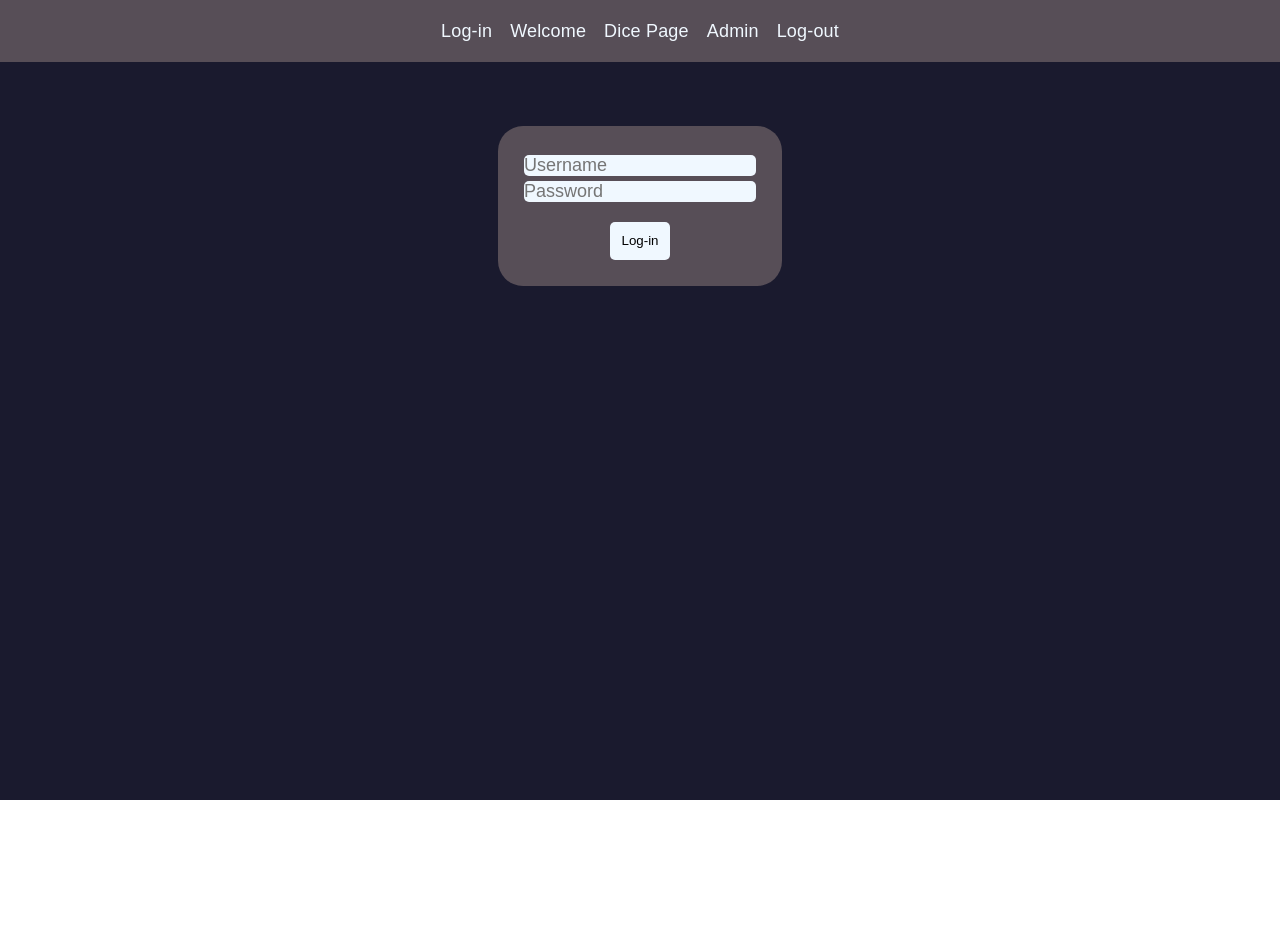
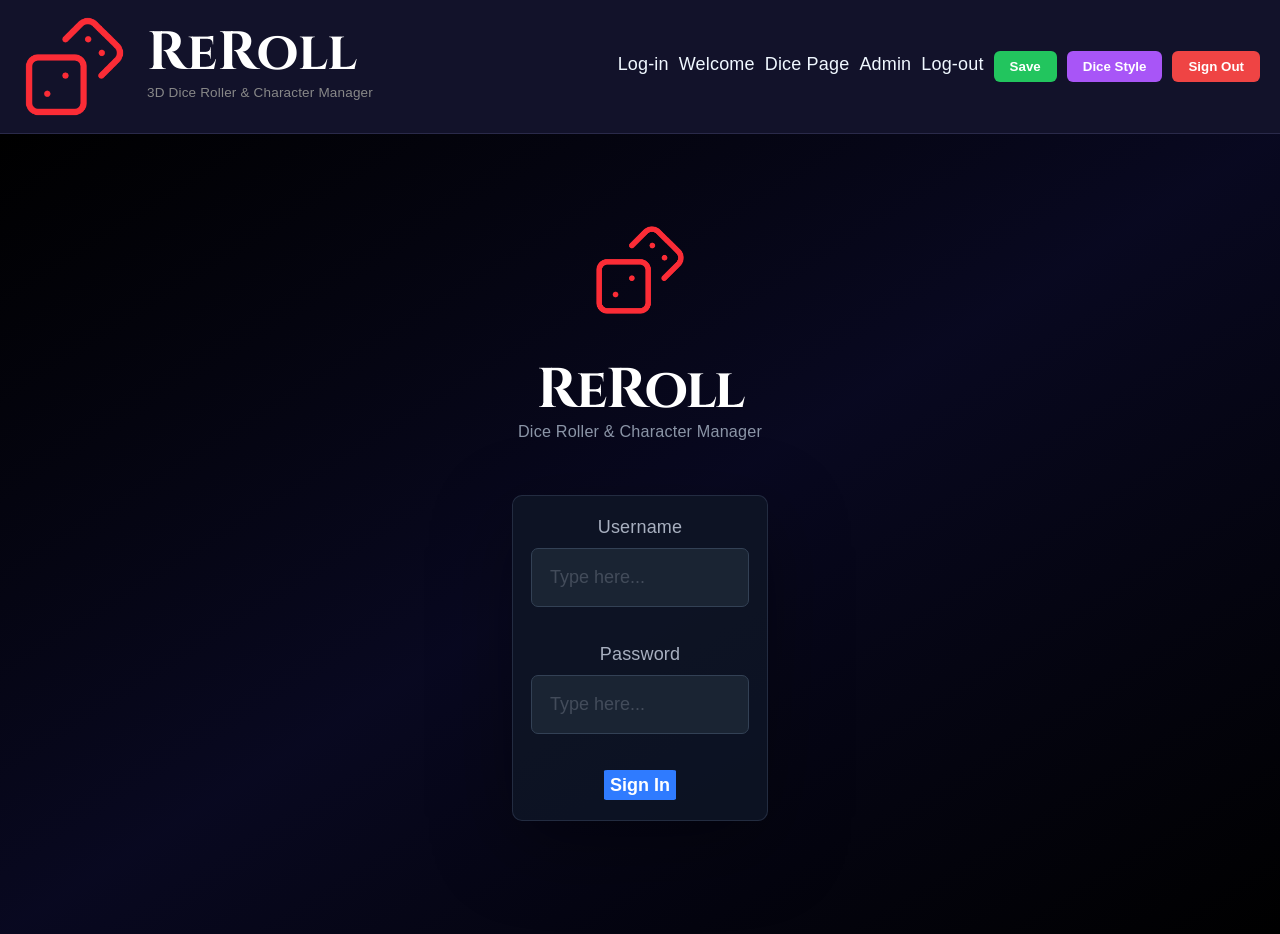
Before and after one commit to J-AGGERHOLM/diceRoller, a Svelte app in the folder client/: page / in a window 1280 px wide. Before the commit the page ends 800 px from the top, so only its background shows below. Built offline with nearby package versions, Linux system fonts and the light colour scheme.

Commit message:
routing for new navbar WIP, login page updated

```diff
--- a/client/index.html
+++ b/client/index.html
@@ -3,6 +3,7 @@
   <head>
     <meta charset="UTF-8" />
     <link rel="icon" type="image/svg+xml" href="/client/src/assets/Icon.png" />
+    <link href="https://fonts.googleapis.com/css2?family=Cinzel:wght@400;700&display=swap" rel="stylesheet" />
     <meta name="viewport" content="width=device-width, initial-scale=1.0" />
     <title>client</title>
   </head>
--- a/client/src/App.svelte
+++ b/client/src/App.svelte
@@ -6,10 +6,11 @@
   import Welcome from "./pages/welcome.svelte";
   import DicePage from "./pages/dicePage.svelte";
   import Admin from "./pages/admin.svelte";
+  import Navbar from "./components/Navbar/Navbar.svelte";
   import { fetchGet } from "./util/fetchUtil";
   import toastr from "toastr";
 
-  async function logOut () {
+  export async function logOut () {
     try {
       const result = await fetchGet("/auth/logout");
       if ( result.ok ) {
@@ -26,13 +27,7 @@
 </script>
 
 <Router>
-  <nav>
-    <Link to = "/">Log-in</Link>
-    <Link to = "/welcome">Welcome</Link>
-    <Link to = "/dicePage">Dice Page</Link>
-    <Link to = "/admin">Admin</Link>
-    <Link to = "/" on:click = {logOut}>Log-out</Link>
-  </nav>
+  <Navbar onLogOut = {logOut}></Navbar>
 
   <div>
     <Route path="/"><LogInPage/></Route>
--- a/client/src/components/Login/Login.svelte
+++ b/client/src/components/Login/Login.svelte
@@ -14,50 +14,91 @@ async function handleLogin(event) {
 
     if (result.ok) {
       toastr.info(result.data.message, "success");
-      navigate("/welcome"), 2000;
+      navigate("/welcome");
     } else {
       toastr.warning(result.data.message, "error")
     }
   }
 </script>
 
-<div id="loginCard" class="loginCard">
+
+<div id="loginCard" class="login-card">
     <form on:submit={handleLogin}>
-        <input type="text" id="username" name="username" placeholder="Username" bind:value={username}>
+    <label for="username">Username</label>
+        <input type="text" id="username" name="username" placeholder="Type here..." bind:value={username}>
     <br>
-        <input type="password" id="password" name="password" placeholder="Password" bind:value={password}>
+    <label for="password">Password</label>
+        <input type="password" id="password" name="password" placeholder="Type here..." bind:value={password}>
     <br>
-        <button type="submit">Log-in</button>
+        <button class="sign-in-button" type="submit">Sign In</button>
     </form>
+
 </div>
+<style>
 
-<style>
-    #loginCard {
+  .login-card {
+    width: 100%;
+    max-width: 20vw;
+    padding: 1em;
+    background-color: rgba(14, 22, 38, 0.86);
+    border: 1px solid rgba(79, 93, 122, 0.35);
+    border-radius: 10px;
+    box-shadow: 0 24px 80px rgba(0, 0, 0, 0.35);
+  }
+
+  form {
     display: flex;
     flex-direction: column;
-        margin: 5%;
-        padding: 2%;
-        background-color: rgb(87, 78, 87);
-        max-width: 33vw;
-        border-radius: 25px;
+  }
+
+  label {
+    margin-bottom: 8px;
+    color: #a8b0c0;
 
   }
-    #loginCard button{
-        margin-top: 1rem;
-        padding: 5%;
-        background-color: aliceblue;
-        color: black;
-        border: none;
-        border-radius: 5px;
+
+  input {
+    width: 100%;
+    box-sizing: border-box;
+    margin-bottom: 1vh;
+    padding: 1em;
+    color: #e5e7eb;
+    background-color: #1a2433;
+    border: 1px solid #334155;
+    border-radius: 7px;
+    font-size: large;
+    outline: none;
   }
 
-    #loginCard input {
-        width: 100%;
+  input::placeholder {
+    color: #7f8795;
+    opacity: 40%;
+  }
+
+  input:focus {
+    border-color: #2563eb;
+    box-shadow: 0 0 0 3px rgba(37, 99, 235, 0.2);
+  }
+
+  .sign-in-button {
     font-size: large;
-        color: rgb(9, 9, 9);
-        background-color: aliceblue;
+    align-self: center;
+    width: 33%;
+    padding: 2%;
+    border-radius: 5%;
+    font-weight: bolder;
+    cursor: pointer;
+    margin: 1%;
+    color: white;
+    background: #2f7bff;
     border: none;
-        border-radius: 5px;
+  }
+
+  .sign-in-button:hover {
+    box-shadow: 0px 0px 25px rgba(37, 99, 235, 0.35);
 
   }
+
+
+
 </style>
--- a/client/src/components/Navbar/Navbar.svelte
+++ b/client/src/components/Navbar/Navbar.svelte
@@ -1,17 +1,27 @@
 <script>
   // button handlers can be wired up later
-  import logo from "../../assets/Icon.png"
+  import logo from "../../assets/Icon.png";
+  import { Link } from "svelte-routing";
+
+  export let onLogOut;
 </script>
 
 <nav class="navbar">
   <div class="brand">
     <img src="{logo}" alt="logo" class="logo">
     <div class="brand-text">
-      <span class="brand-name">DiceForge</span>
+      <span class="brand-name">ReRoll</span>
       <span class="brand-sub">3D Dice Roller & Character Manager</span>
     </div>
   </div>
   <div class="actions">
+
+    <Link to = "/">Log-in</Link>
+    <Link to = "/welcome">Welcome</Link>
+    <Link to = "/dicePage">Dice Page</Link>
+    <Link to = "/admin">Admin</Link>
+    <Link to = "/" on:click = {onLogOut}>Log-out</Link>
+
     <button class="btn green">Save</button>
     <button class="btn purple">Dice Style</button>
     <button class="btn red">Sign Out</button>
@@ -31,7 +41,7 @@
   .brand {
     display: flex;
     align-items: center;
-    gap: 12px;
+    gap: 1rem;
   }
 
   .logo {
@@ -39,15 +49,20 @@
     height: auto;
   }
 
+  .brand-text{
+    display: flex;
+    align-items: start;
+    flex-direction: column;
+  }
+
   .brand-name {
-    display: block;
     font-size: 3rem;
     font-weight: bold;
-    padding-bottom: 10%;
+    font-family: 'Cinzel', serif;
+    line-height: 1;
   }
 
   .brand-sub {
-    display: block;
     font-size: 0.75rem;
     color: #888;
   }
--- a/client/src/pages/dicePage.svelte
+++ b/client/src/pages/dicePage.svelte
@@ -8,7 +8,6 @@
 </script>
 
 <div class="page">
-<Navbar></Navbar>
 <main class="layout">
     <div class="left-col">
         <DiceViewer></DiceViewer>
--- a/client/src/pages/logInPage.svelte
+++ b/client/src/pages/logInPage.svelte
@@ -1,7 +1,56 @@
 <script>
   import Login from "../components/Login/Login.svelte";
+  import Logo from "../assets/Icon.png"
 
 </script>
+<div class="login-page">
 <div class="content">
-<Login></Login>
+  <div class="login-header">
+      <img class="logo" src={Logo} alt="ReRoll">
+      <h1>ReRoll</h1>
+      <span> Dice Roller & Character Manager </span>
+  </div>
+  <Login></Login>
 </div>
+</div>
+<style>
+
+.login-page{
+  height: 100vh;
+  width: auto;
+  background-image: linear-gradient(to bottom right, black, hsl(240, 58%, 8%), black);
+}
+
+.logo{
+  width: 40%;
+  margin-bottom: 2rem;
+}
+
+  .content {
+    display: flex;
+    flex-direction: column;
+    align-items: center;
+    padding: 5%;
+
+  }
+
+  .login-header {
+    text-align: center;
+    margin-bottom: 28px;
+    padding: 2%;
+  }
+
+  .login-header h1 {
+    margin: 0;
+    font-weight: bold;
+    font-family: 'Cinzel', serif;
+    line-height: 1;
+    color: white;
+}
+
+  .login-header span {
+    margin-top: 8px;
+    color: #8b95a7;
+    font-size: 0.9rem;
+  }
+</style>
```
Lines whose indentation alone changed are shown as unchanged.
